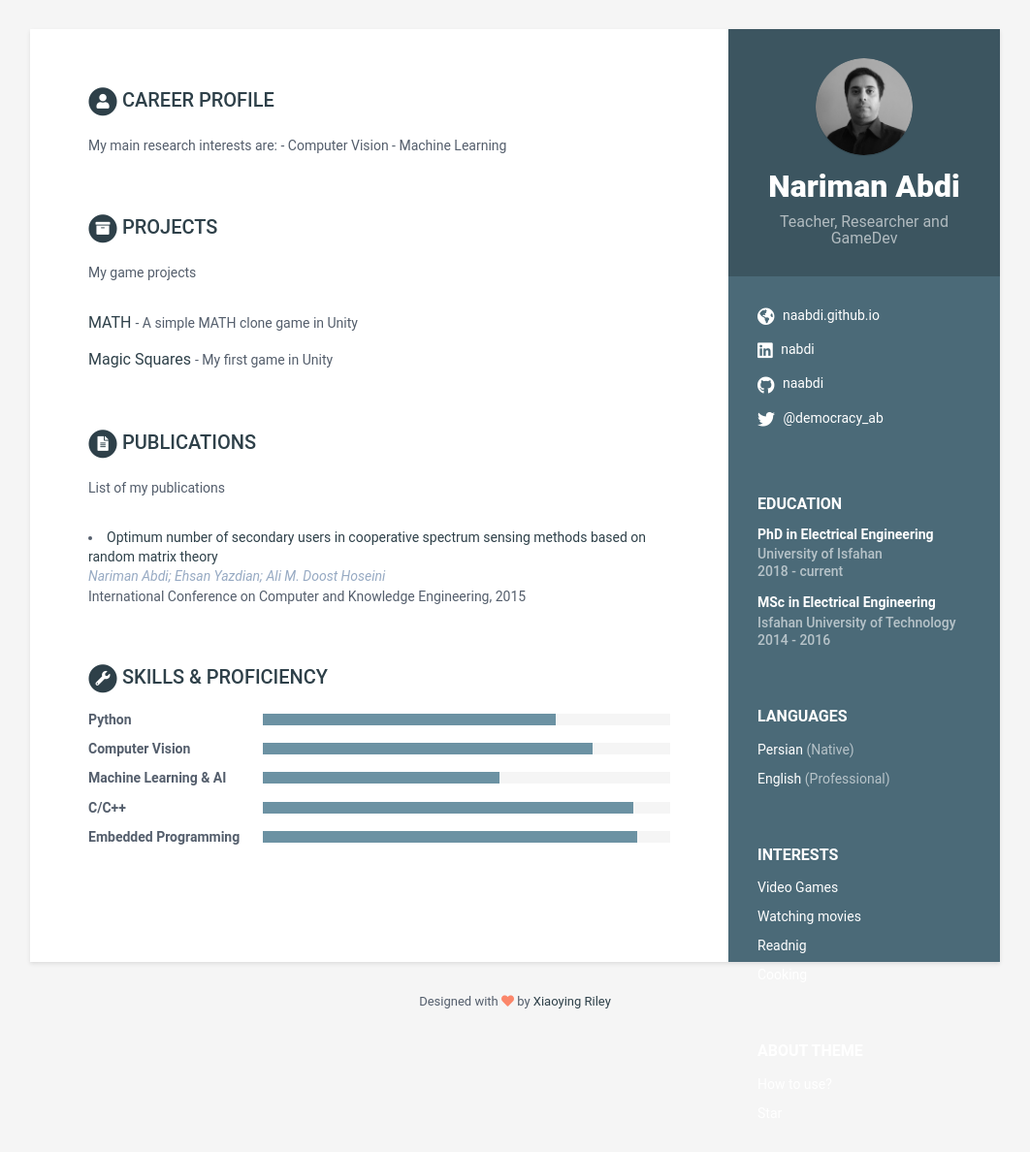
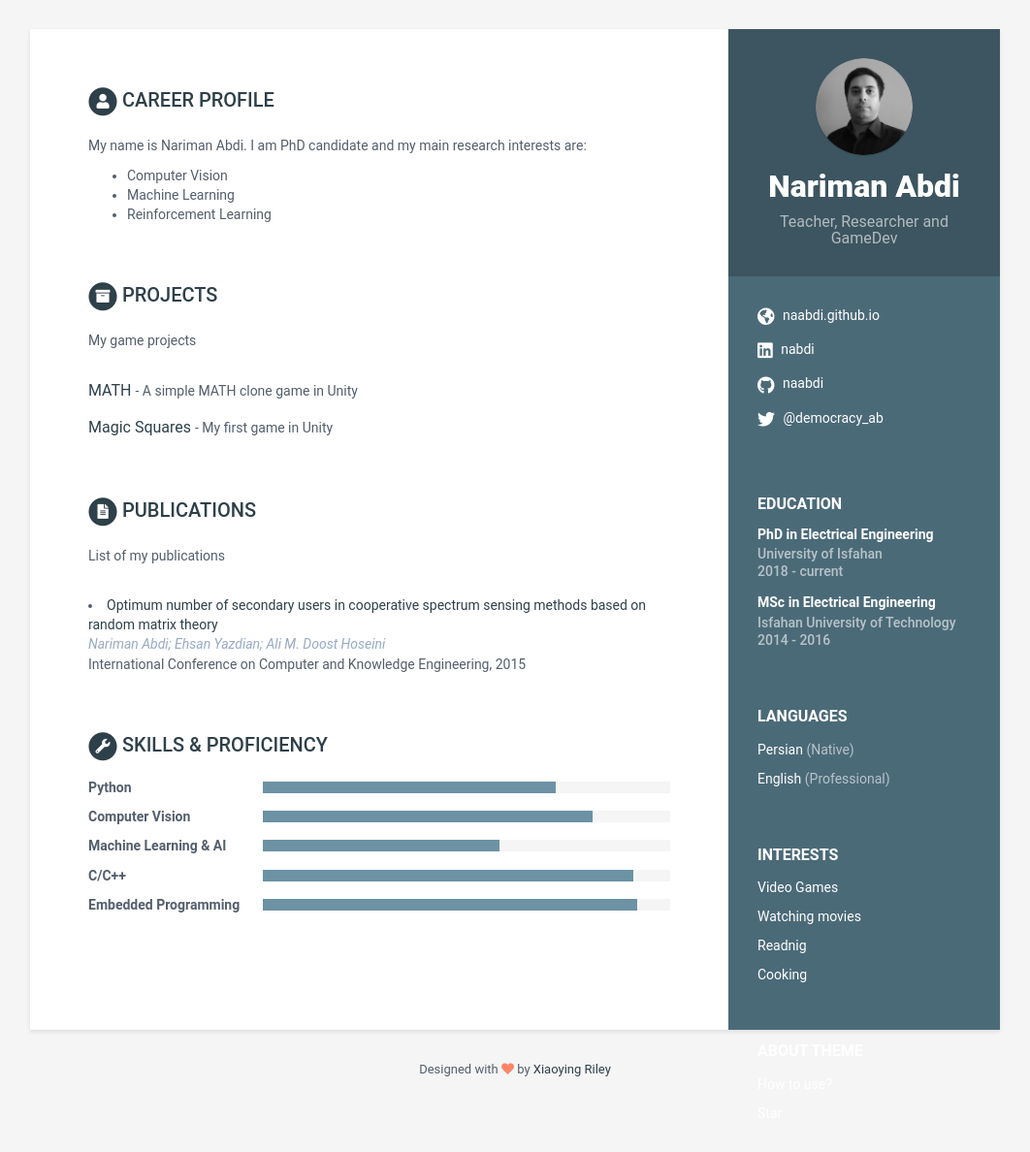
Before and after one commit to naabdi/naabdi.github.io, a Jekyll site: the page built from index.html, in a window 1280 px wide. Shown: the whole page at 97% size, without its empty margins (109-1171 px from the left). Built offline with Jekyll 4.4.1, drawn with Linux system fonts in a browser that asks for light colours.

Commit message:
Update data.yml

```diff
--- a/_data/data.yml
+++ b/_data/data.yml
@@ -47,10 +47,11 @@ sidebar:
 
 career-profile:
     title: Career Profile
-    summary: >
-      My main research interests are:
-          - Computer Vision
-          - Machine Learning
+    summary: |
+      My name is Nariman Abdi. I am PhD candidate and my main research interests are:
+        - Computer Vision
+        - Machine Learning
+        - Reinforcement Learning
 
 education:
     - degree: PhD in Electrical Engineering
```
